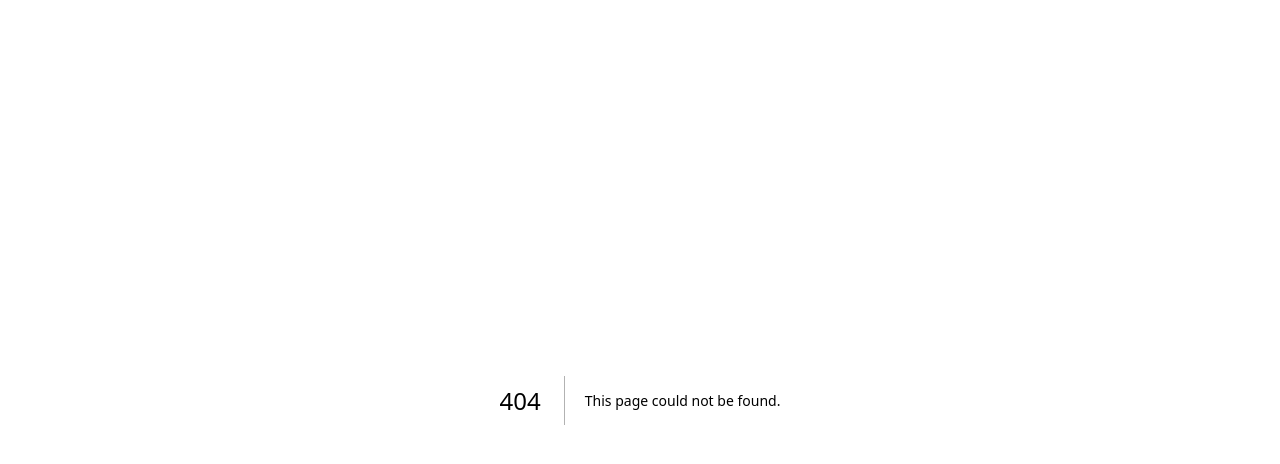
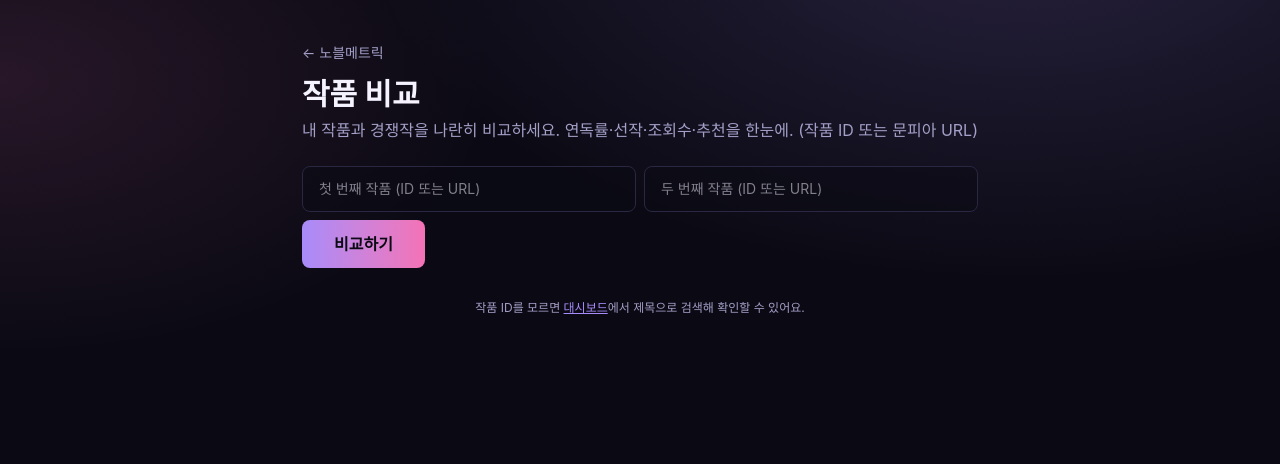
Before and after one commit to Ahnsongmin/novelmetric, a Next.js app: page /compare in a window 1280 px wide. Before the commit this address had no page. Shown: the top 464 px of the page. Built offline with nearby package versions, Linux system fonts and the light colour scheme.

Commit message:
작품 2개 비교 /compare (연독률·선작·조회·추천 나란히, 우위 강조)

```diff
--- /dev/null
+++ b/app/compare/page.tsx
@@ -0,0 +1,152 @@
+"use client";
+
+import { useState } from "react";
+
+type Stats = {
+  novelId: number;
+  title: string;
+  genre: string;
+  author: string;
+  episodes: number | null;
+  views: number | null;
+  recommends: number | null;
+  favorites: number | null;
+};
+type Retention = { adjustedRate: number | null; cumulativeRate: number | null; grade: string };
+type Benchmark = { todayBestRank: number | null };
+type Resp = { stats: Stats; retention: Retention | null; benchmark: Benchmark | null };
+
+export default function ComparePage() {
+  const [qa, setQa] = useState("");
+  const [qb, setQb] = useState("");
+  const [loading, setLoading] = useState(false);
+  const [error, setError] = useState("");
+  const [a, setA] = useState<Resp | null>(null);
+  const [b, setB] = useState<Resp | null>(null);
+
+  async function compare(e: React.FormEvent) {
+    e.preventDefault();
+    if (!qa.trim() || !qb.trim()) {
+      setError("두 작품 모두 입력해 주세요. (작품 ID 또는 문피아 URL)");
+      return;
+    }
+    setError("");
+    setLoading(true);
+    setA(null);
+    setB(null);
+    try {
+      const [ra, rb] = await Promise.all([
+        fetch(`/api/novel?q=${encodeURIComponent(qa)}`).then((r) => r.json()),
+        fetch(`/api/novel?q=${encodeURIComponent(qb)}`).then((r) => r.json()),
+      ]);
+      if (ra.error) throw new Error(`첫 번째 작품: ${ra.error}`);
+      if (rb.error) throw new Error(`두 번째 작품: ${rb.error}`);
+      setA(ra);
+      setB(rb);
+    } catch (err) {
+      setError(err instanceof Error ? err.message : "오류가 발생했어요.");
+    } finally {
+      setLoading(false);
+    }
+  }
+
+  return (
+    <main className="mx-auto max-w-4xl flex-1 px-5 py-10">
+      <a href="/" className="text-sm text-muted hover:text-foreground">
+        ← 노블메트릭
+      </a>
+      <h1 className="mt-3 text-2xl font-bold md:text-3xl">작품 비교</h1>
+      <p className="mt-1.5 text-muted">
+        내 작품과 경쟁작을 나란히 비교하세요. 연독률·선작·조회수·추천을 한눈에. (작품 ID 또는 문피아 URL)
+      </p>
+
+      <form onSubmit={compare} className="mt-6 space-y-2">
+        <div className="grid gap-2 sm:grid-cols-2">
+          <input
+            value={qa}
+            onChange={(e) => setQa(e.target.value)}
+            placeholder="첫 번째 작품 (ID 또는 URL)"
+            className="rounded-lg border border-border bg-background/60 px-4 py-3 text-sm outline-none transition focus:border-accent"
+          />
+          <input
+            value={qb}
+            onChange={(e) => setQb(e.target.value)}
+            placeholder="두 번째 작품 (ID 또는 URL)"
+            className="rounded-lg border border-border bg-background/60 px-4 py-3 text-sm outline-none transition focus:border-accent"
+          />
+        </div>
+        <button
+          type="submit"
+          disabled={loading}
+          className="w-full rounded-lg bg-gradient-to-r from-accent to-accent-2 py-3 font-bold text-background transition hover:opacity-90 disabled:opacity-60 sm:w-auto sm:px-8"
+        >
+          {loading ? "비교 중…" : "비교하기"}
+        </button>
+      </form>
+      {error && <p className="mt-3 text-sm text-accent-2">{error}</p>}
+
+      {a && b && <CompareTable a={a} b={b} />}
+
+      <p className="mt-8 text-center text-xs text-muted">
+        작품 ID를 모르면 <a href="/dashboard" className="text-accent underline">대시보드</a>에서 제목으로 검색해 확인할 수 있어요.
+      </p>
+    </main>
+  );
+}
+
+function CompareTable({ a, b }: { a: Resp; b: Resp }) {
+  const rows: { label: string; va: number | null; vb: number | null; higher: boolean }[] = [
+    { label: "연독률(보정)", va: a.retention?.adjustedRate ?? null, vb: b.retention?.adjustedRate ?? null, higher: true },
+    { label: "선호작수", va: a.stats.favorites, vb: b.stats.favorites, higher: true },
+    { label: "조회수", va: a.stats.views, vb: b.stats.views, higher: true },
+    { label: "추천수", va: a.stats.recommends, vb: b.stats.recommends, higher: true },
+    { label: "연재 화수", va: a.stats.episodes, vb: b.stats.episodes, higher: true },
+  ];
+  const fmt = (n: number | null, suffix = "") => (n === null ? "-" : n.toLocaleString("ko-KR") + suffix);
+  const win = (va: number | null, vb: number | null, side: "a" | "b") => {
+    if (va === null || vb === null || va === vb) return false;
+    return side === "a" ? va > vb : vb > va;
+  };
+
+  return (
+    <div className="mt-8 animate-fadeUp overflow-hidden rounded-2xl border border-border">
+      <table className="w-full text-sm">
+        <thead className="bg-card/60">
+          <tr>
+            <th className="px-3 py-3 text-left font-medium text-muted">지표</th>
+            <th className="px-3 py-3 text-center font-bold">{a.stats.title}</th>
+            <th className="px-3 py-3 text-center font-bold">{b.stats.title}</th>
+          </tr>
+          <tr className="text-xs text-muted">
+            <th className="px-3 pb-2 text-left font-normal">
+              {a.benchmark?.todayBestRank ? `오늘베스트 ${a.benchmark.todayBestRank}위 vs ` : ""}
+            </th>
+            <th className="px-3 pb-2 text-center font-normal">
+              {a.stats.genre} · {a.stats.author}
+              {a.benchmark?.todayBestRank ? ` · 베스트 ${a.benchmark.todayBestRank}위` : ""}
+            </th>
+            <th className="px-3 pb-2 text-center font-normal">
+              {b.stats.genre} · {b.stats.author}
+              {b.benchmark?.todayBestRank ? ` · 베스트 ${b.benchmark.todayBestRank}위` : ""}
+            </th>
+          </tr>
+        </thead>
+        <tbody>
+          {rows.map((r) => (
+            <tr key={r.label} className="border-t border-border/60">
+              <td className="px-3 py-2.5 text-muted">{r.label}</td>
+              <td className={`px-3 py-2.5 text-center ${win(r.va, r.vb, "a") ? "font-extrabold text-emerald-300" : ""}`}>
+                {fmt(r.va, r.label === "연독률(보정)" ? "%" : "")}
+                {win(r.va, r.vb, "a") && " ▲"}
+              </td>
+              <td className={`px-3 py-2.5 text-center ${win(r.va, r.vb, "b") ? "font-extrabold text-emerald-300" : ""}`}>
+                {fmt(r.vb, r.label === "연독률(보정)" ? "%" : "")}
+                {win(r.va, r.vb, "b") && " ▲"}
+              </td>
+            </tr>
+          ))}
+        </tbody>
+      </table>
+    </div>
+  );
+}
--- a/app/page.tsx
+++ b/app/page.tsx
@@ -561,6 +561,7 @@ function Footer() {
     <footer className="border-t border-border/60 py-8 text-center text-xs text-muted">
       <nav className="mb-3 flex flex-wrap justify-center gap-x-4 gap-y-1">
         <a href="/dashboard" className="hover:text-foreground">대시보드</a>
+        <a href="/compare" className="hover:text-foreground">작품 비교</a>
         <a href="/best" className="hover:text-foreground">베스트 분석</a>
         <a href="/guide" className="hover:text-foreground">작가 지표 가이드</a>
       </nav>
--- a/app/sitemap.ts
+++ b/app/sitemap.ts
@@ -8,6 +8,7 @@ export default function sitemap(): MetadataRoute.Sitemap {
     { url: `${BASE}/`, lastModified: now, changeFrequency: "weekly", priority: 1 },
     { url: `${BASE}/dashboard`, lastModified: now, changeFrequency: "daily", priority: 0.9 },
     { url: `${BASE}/best`, lastModified: now, changeFrequency: "hourly", priority: 0.8 },
+    { url: `${BASE}/compare`, lastModified: now, changeFrequency: "weekly", priority: 0.7 },
     { url: `${BASE}/guide`, lastModified: now, changeFrequency: "monthly", priority: 0.7 },
   ];
 }
```
